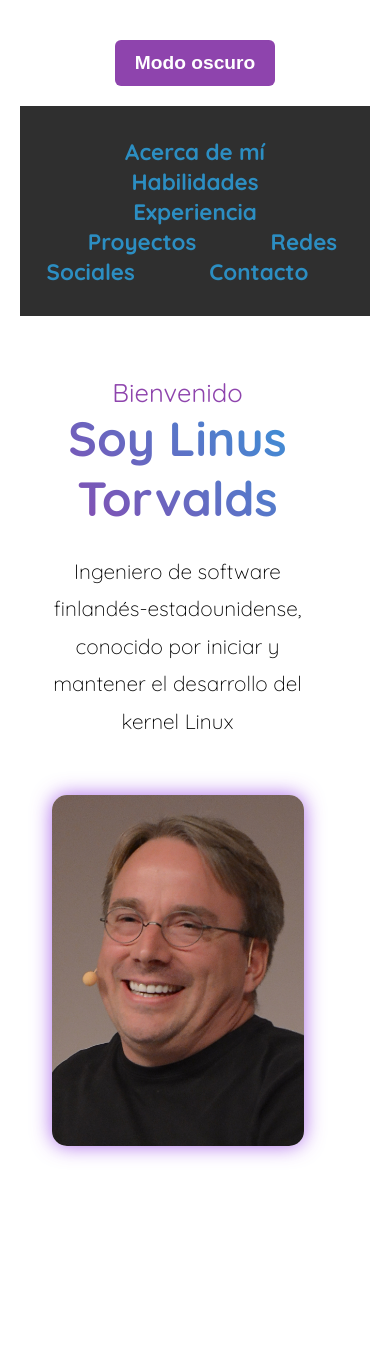
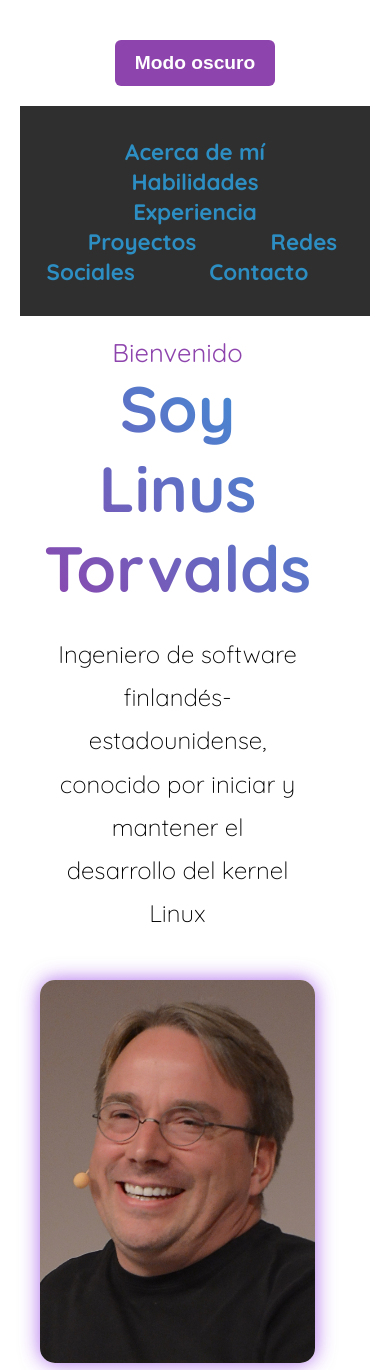
Before and after one commit to Let-so/portfolio-linus, a plain HTML site: page index.html in a window 390 px wide. Shown: the top 1370 px of the page. Before the commit the page ends 1260 px from the top, so only its background shows below. Drawn offline with Linux system fonts and the light colour scheme.

Commit message:
Cambio Habilidades

```diff
--- a/css/estilos.css
+++ b/css/estilos.css
@@ -20,7 +20,7 @@ body {
     padding: 20px;
 }
 
-body p, body h3 {
+body p, body h3, li {
     color: black !important;
     transition: color 0.3s;
 }
@@ -38,7 +38,7 @@ body.dark-mode {
     color: #e0e0e0 !important;
 }
 
-body.dark-mode p, body.dark-mode h3 {
+body.dark-mode p, body.dark-mode h3, body.dark-mode li {
     color: #e0e0e0 !important;
 }
 
@@ -171,8 +171,8 @@ form {
 }
 
 body:not(.dark-mode) form {
-    background: rgba(0, 0, 0, 0.05); /* Fondo más claro */
-    box-shadow: 0 0 10px rgba(0, 0, 0, 0.2); /* Sombra más oscura */
+    background: rgba(0, 0, 0, 0.05);
+    box-shadow: 0 0 10px rgba(0, 0, 0, 0.2);
 }
 
 
@@ -282,27 +282,29 @@ p {
     transform: scale(1.1);
 }
 
-/* 🔹 Responsive */
+
+.contenedor {
+    display: flex;
+    flex-wrap: wrap;
+    justify-content: center;
+    align-items: center;
+    gap: 20px;
+    padding: 20px;
+}
+
+.contenido-texto, .contenido-imagen {
+    flex: 1 1 300px;
+    text-align: center;
+}
+
+.contenido-imagen img {
+    width: 100%;
+    max-width: 400px;
+}
+
 @media (max-width: 900px) {
     .contenedor {
         flex-direction: column;
         text-align: center;
-        gap: 30px;
-    }
-
-    .contenido-texto {
-        max-width: 90%;
-    }
-
-    .contenido-imagen img {
-        max-width: 80%;
-    }
-
-    .contenido-texto h1 {
-        font-size: 3rem;
-    }
-
-    .contenido-texto p {
-        font-size: 1.3rem;
     }
 }
```
Also changed, not shown: Habilidades.html (+0 -4 lines).
